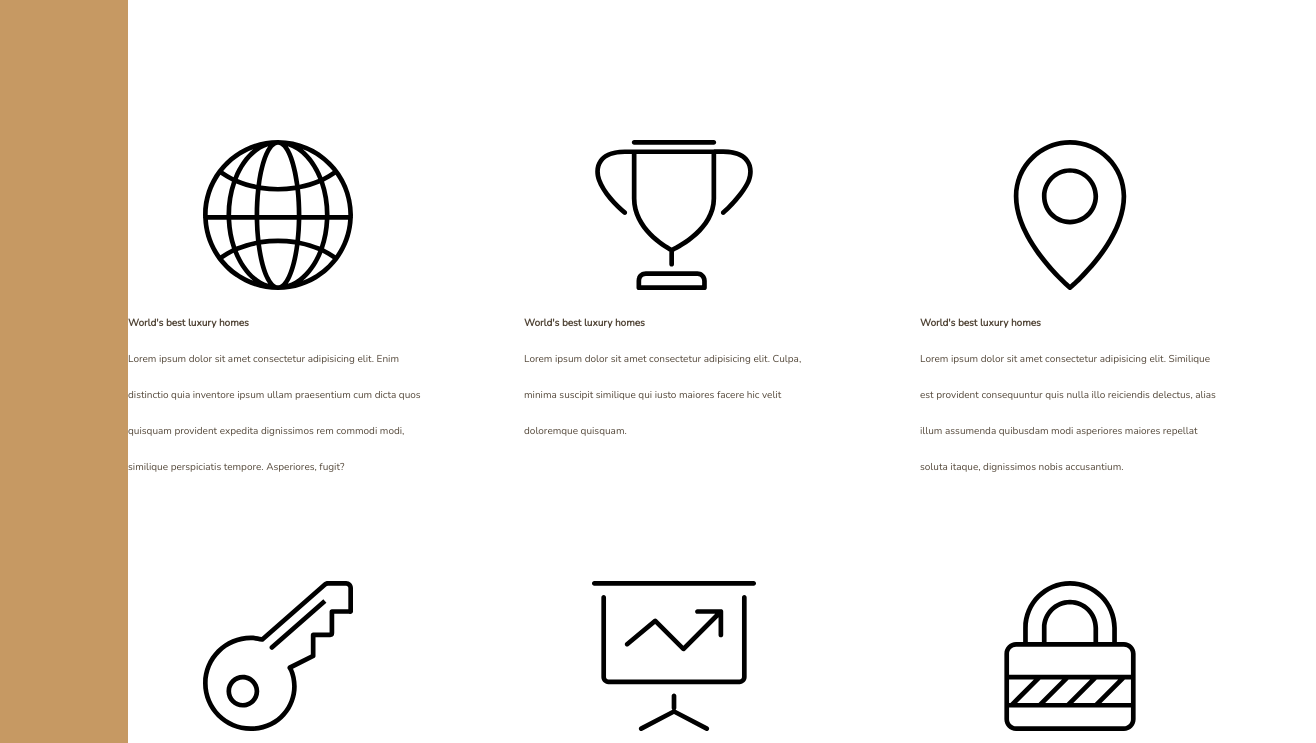
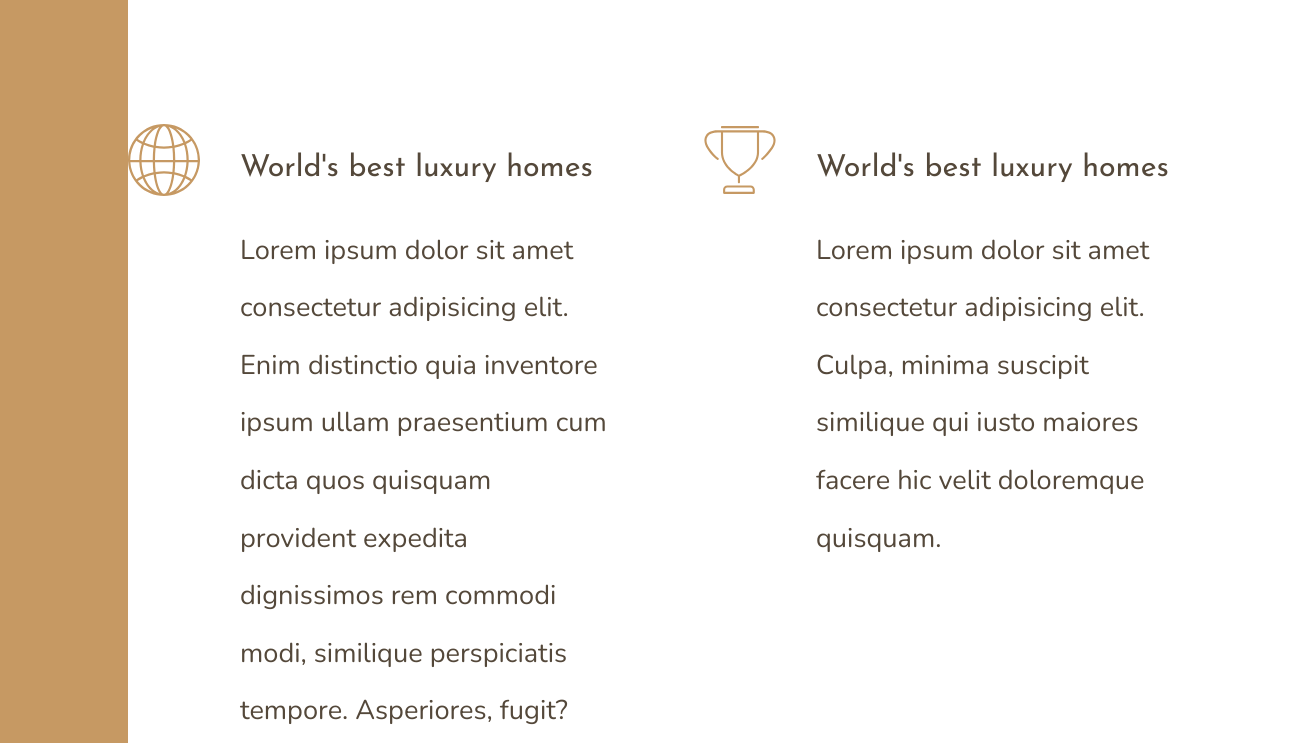
Before and after one commit to AlexandreDestoky/Template-Grid, a plain HTML site: page index.html in a window 1280 px wide. Shown: the part 740-1483 px from the top of the page, 1316 px wide, since content can reach past the window. Drawn offline with nearby package versions, Linux system fonts and the light colour scheme.

Commit message:
Building the Features Section - Part 2

```diff
--- a/sass/_base.scss
+++ b/sass/_base.scss
@@ -28,7 +28,7 @@ body {
   font-family: $font-primary;
   color: $color-grey-dark-1;
   font-weight: 300;
-  line-height: 3.6;
+  line-height: 3.6rem;
 }
 
 .container {
--- a/sass/_typography.scss
+++ b/sass/_typography.scss
@@ -0,0 +1,27 @@
+%heading {
+  font-family: $font-display;
+  font-weight: 400;
+}
+.heading-1 {
+  @extend %heading;
+}
+
+.heading-2 {
+  @extend %heading;
+}
+
+.heading-3 {
+  @extend %heading;
+}
+
+.heading-4 {
+  @extend %heading;
+  font-size: 1.9rem;
+
+  &--light {
+    color: $color-grey-light-1;
+  }
+  &--dark {
+    color: $color-grey-dark-1;
+  }
+}
--- a/sass/components/_features.scss
+++ b/sass/components/_features.scss
@@ -1,9 +1,30 @@
 .features {
   // background-color: $color-grey-light-2;
   grid-column: center-start/ center-end;
-  margin:15rem 0;
+  margin: 15rem 0;
   display: grid;
-  grid-template-columns: repeat(3,1fr);
+  // grid-template-columns: repeat(3, 1fr);
+  grid-template-columns: repeat(auto-fit,minmax(25rem,1fr));
   gap: 6rem;
   // grid-template-rows: auto auto;
+  align-items: flex-start;
 }
+
+.feature {
+  display: grid;
+  grid-template-columns: min-content 1fr;
+  grid-row-gap : 1.5rem;
+  grid-column-gap: 2.5rem;
+
+  &__icon {
+    fill: $color-primary;
+    width: 4.5rem;
+    height: 4.5rem;
+    grid-row: 1/ span 2;
+    transform: translateY(-1rem);
+  }
+
+  &__text {
+    font-size: 1.7rem;
+  }
+}
```
Also changed, not shown: css/main.css, 1 other file.
